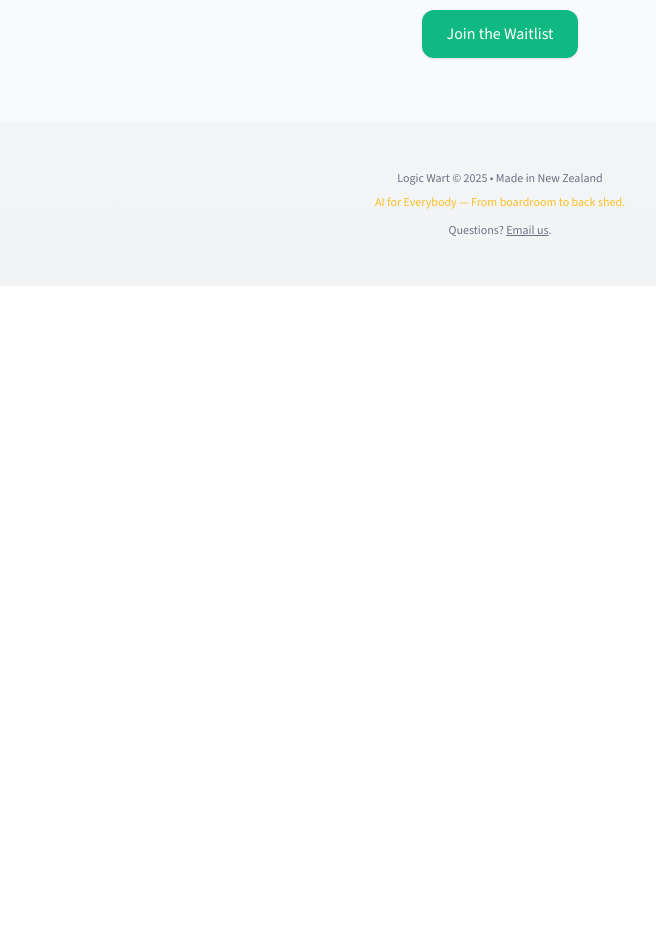
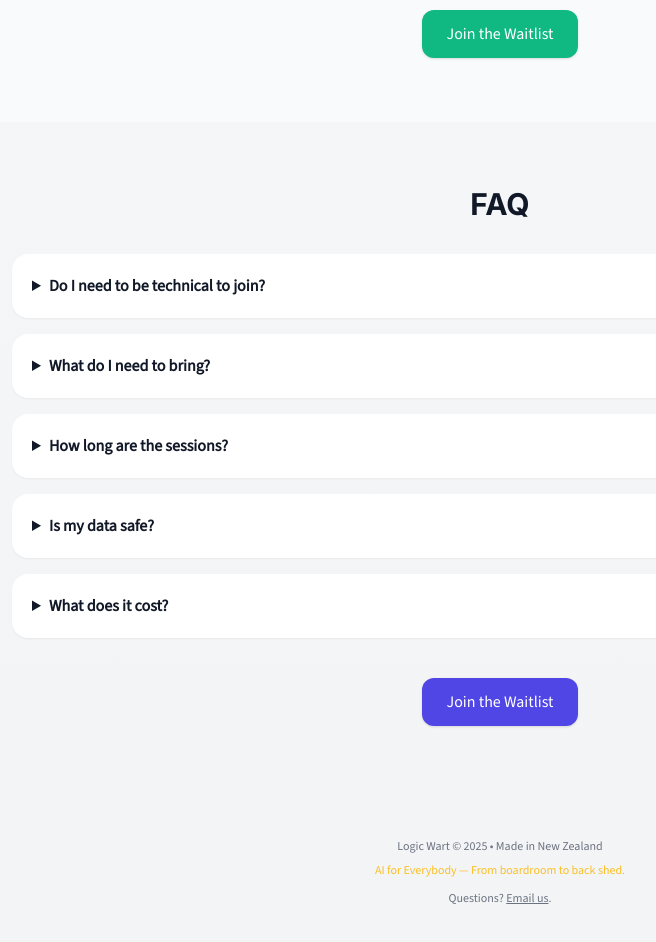
Before and after one commit to BenEff30/logicwart-static, a plain HTML site: page index.html in a window 1280 px wide. Shown: the part 2100-3042 px from the top of the page, without its empty margins (140-796 px from the left). Before the commit the page ends 2386 px from the top, so only its background shows below. Drawn offline with nearby package versions, Linux system fonts and the light colour scheme.

Commit message:
Update index.html

```diff
--- a/index.html
+++ b/index.html
@@ -20,6 +20,7 @@
     }
     body{ font-family: 'Source Sans 3', system-ui, -apple-system, Segoe UI, Roboto, Arial, sans-serif; }
     h1,h2,h3{ font-family: 'Inter', system-ui, -apple-system, Segoe UI, Roboto, Arial, sans-serif; }
+    details > summary { cursor: pointer; }
   </style>
   <!-- Favicon -->
   <link rel="icon" href="logo-brain.png" />
@@ -193,6 +194,52 @@
     </div>
   </section>
 
+  <!-- FAQ section -->
+  <section class="max-w-5xl mx-auto px-6 py-16">
+    <h2 class="text-3xl font-bold text-center">FAQ</h2>
+    <div class="mt-8 grid gap-4">
+      <details class="bg-white rounded-2xl shadow-sm p-5">
+        <summary class="font-semibold">Do I need to be technical to join?</summary>
+        <p class="mt-3 text-sm text-gray-600">
+          Nope. We avoid jargon and teach with simple, hands-on examples. If you can use email, you can do this.
+        </p>
+      </details>
+      <details class="bg-white rounded-2xl shadow-sm p-5">
+        <summary class="font-semibold">What do I need to bring?</summary>
+        <p class="mt-3 text-sm text-gray-600">
+          Just a laptop or tablet. We’ll provide templates, prompts, and step-by-step guides.
+        </p>
+      </details>
+      <details class="bg-white rounded-2xl shadow-sm p-5">
+        <summary class="font-semibold">How long are the sessions?</summary>
+        <p class="mt-3 text-sm text-gray-600">
+          The pilot runs in short modules (45–60 minutes each) you can do at your own pace.
+        </p>
+      </details>
+      <details class="bg-white rounded-2xl shadow-sm p-5">
+        <summary class="font-semibold">Is my data safe?</summary>
+        <p class="mt-3 text-sm text-gray-600">
+          We share clear safety practices and tools to protect your information. You stay in control of what you share.
+        </p>
+      </details>
+      <details class="bg-white rounded-2xl shadow-sm p-5">
+        <summary class="font-semibold">What does it cost?</summary>
+        <p class="mt-3 text-sm text-gray-600">
+          The pilot pricing will be announced to the waitlist first, with discounted early seats.
+        </p>
+      </details>
+    </div>
+
+    <div class="mt-10 text-center">
+      <a href="https://docs.google.com/forms/d/e/1FAIpQLSdzmL6NA0-QrKFMTzFCQaBm6JxcKqMFIk3teplsVehbtZ0W5Q/viewform?usp=header"
+         target="_blank" rel="noopener"
+         class="inline-flex items-center justify-center px-6 py-3 rounded-xl shadow text-white"
+         style="background-color: var(--lw-indigo-600)">
+        Join the Waitlist
+      </a>
+    </div>
+  </section>
+
   <footer class="max-w-5xl mx-auto px-6 py-12 text-center">
     <p class="text-xs text-gray-500">Logic Wart © 2025 • Made in New Zealand</p>
     <p class="mt-2 text-xs" style="color: var(--lw-amber-400)">AI for Everybody — From boardroom to back shed.</p>
```
